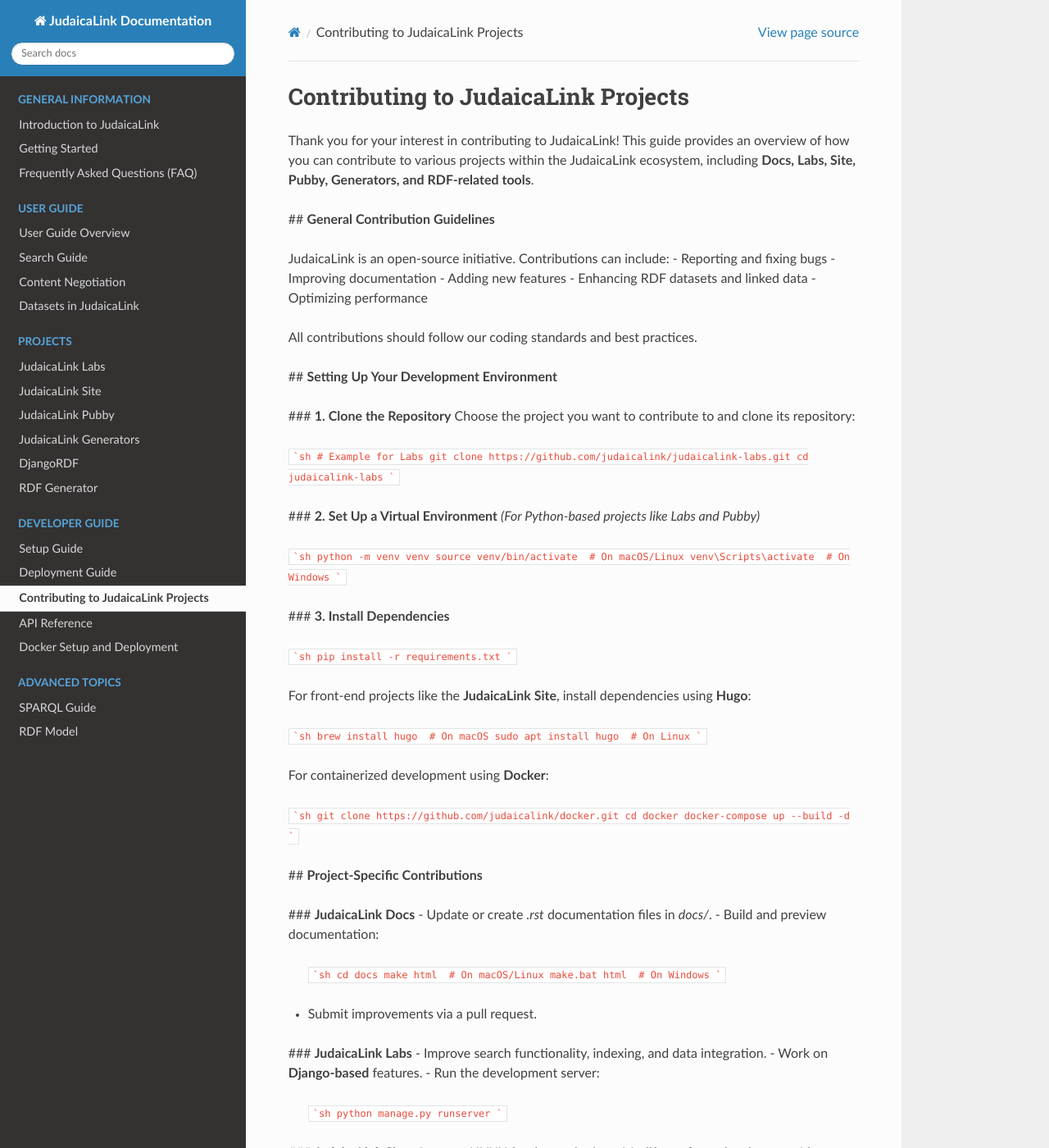
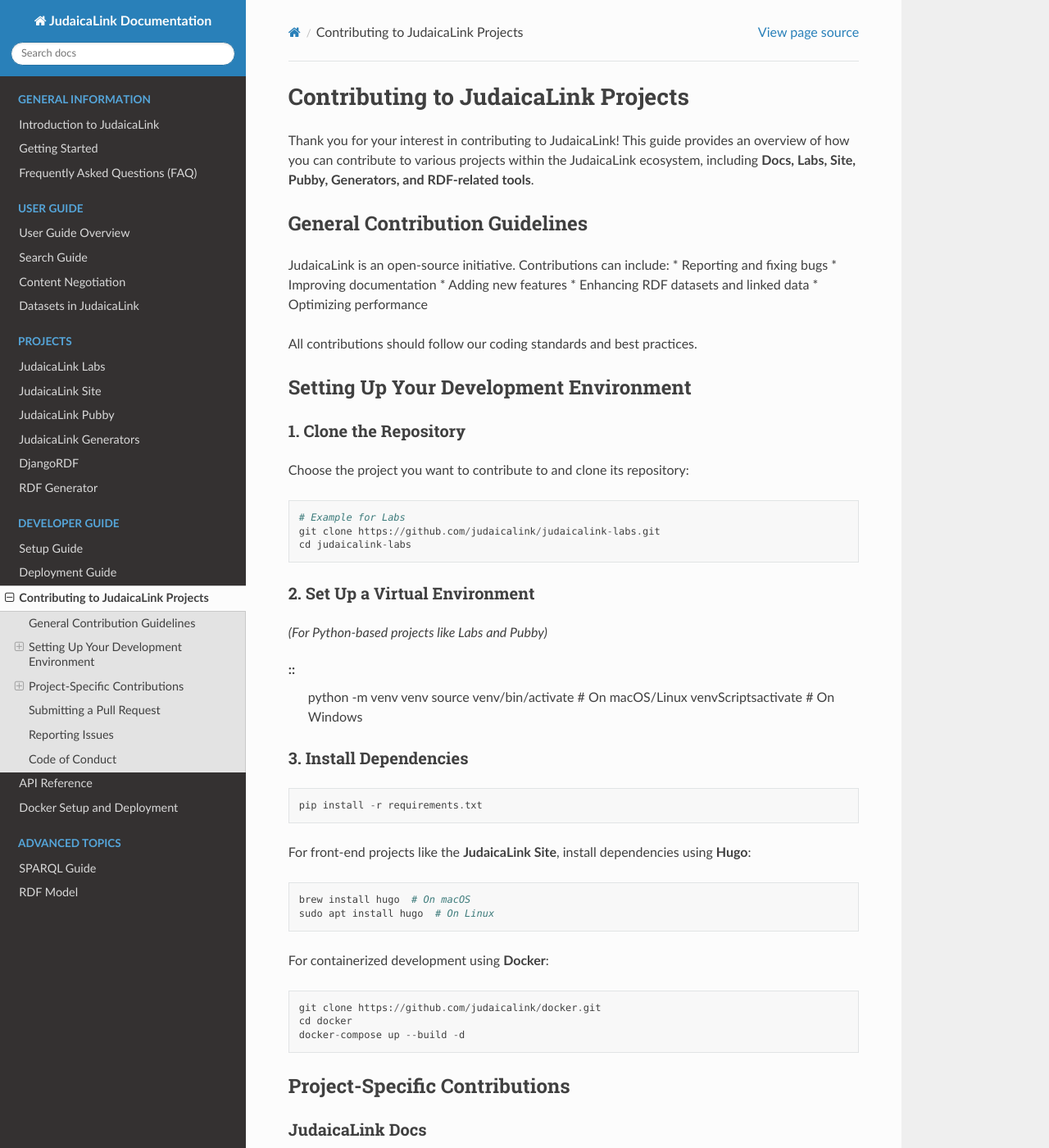
Before and after one commit to bsesic/judaicalink-docs, a Sphinx documentation site: the page built from docs/developer_guide/contributing.rst, in a window 1280 px wide and 1400 px high. Shown: the whole window at 82% size. Built offline with Sphinx 7.4.7 and the Read the Docs theme 3.1.0, drawn with Linux system fonts in a browser that asks for light colours; some of the changed text lies outside the part shown.

Commit message:
contributing.rst updated

````diff
--- a/docs/developer_guide/contributing.rst
+++ b/docs/developer_guide/contributing.rst
@@ -1,4 +1,4 @@
-.. developer_guide_contributing:
+.. _developer_guide_contributing:
 
 ===================================
 Contributing to JudaicaLink Projects
@@ -6,137 +6,160 @@
 
 Thank you for your interest in contributing to JudaicaLink! This guide provides an overview of how you can contribute to various projects within the JudaicaLink ecosystem, including **Docs, Labs, Site, Pubby, Generators, and RDF-related tools**.
 
-## **General Contribution Guidelines**
+General Contribution Guidelines
+===============================
 
 JudaicaLink is an open-source initiative. Contributions can include:
-- Reporting and fixing bugs
-- Improving documentation
-- Adding new features
-- Enhancing RDF datasets and linked data
-- Optimizing performance
+* Reporting and fixing bugs
+* Improving documentation
+* Adding new features
+* Enhancing RDF datasets and linked data
+* Optimizing performance
 
 All contributions should follow our coding standards and best practices.
 
-## **Setting Up Your Development Environment**
+Setting Up Your Development Environment
+=======================================
 
-### **1. Clone the Repository**
+1. Clone the Repository
+------------------------
 Choose the project you want to contribute to and clone its repository:
+::
 
-```sh
-# Example for Labs
-git clone https://github.com/judaicalink/judaicalink-labs.git
-cd judaicalink-labs
-```
+    # Example for Labs
+    git clone https://github.com/judaicalink/judaicalink-labs.git
+    cd judaicalink-labs
 
-### **2. Set Up a Virtual Environment** *(For Python-based projects like Labs and Pubby)*
+2. Set Up a Virtual Environment
+-------------------------------
+*(For Python-based projects like Labs and Pubby)*
 
-```sh
-python -m venv venv
-source venv/bin/activate  # On macOS/Linux
-venv\Scripts\activate  # On Windows
-```
+::
+    python -m venv venv
+    source venv/bin/activate  # On macOS/Linux
+    venv\Scripts\activate  # On Windows
 
-### **3. Install Dependencies**
+3. Install Dependencies
+------------------------
+::
 
-```sh
-pip install -r requirements.txt
-```
+    pip install -r requirements.txt
 
 For front-end projects like the **JudaicaLink Site**, install dependencies using **Hugo**:
+::
 
-```sh
-brew install hugo  # On macOS
-sudo apt install hugo  # On Linux
-```
+    brew install hugo  # On macOS
+    sudo apt install hugo  # On Linux
 
 For containerized development using **Docker**:
+::
 
-```sh
-git clone https://github.com/judaicalink/docker.git
-cd docker
-docker-compose up --build -d
-```
+    git clone https://github.com/judaicalink/docker.git
+    cd docker
+    docker-compose up --build -d
 
-## **Project-Specific Contributions**
+Project-Specific Contributions
+==============================
 
-### **JudaicaLink Docs**
-- Update or create `.rst` documentation files in `docs/`.
-- Build and preview documentation:
+JudaicaLink Docs
+----------------
 
-  ```sh
-  cd docs
-  make html  # On macOS/Linux
-  make.bat html  # On Windows
-  ```
-- Submit improvements via a pull request.
+* Update or create `.rst` documentation files in `docs/`.
+* Build and preview documentation:
 
-### **JudaicaLink Labs**
-- Improve search functionality, indexing, and data integration.
-- Work on **Django-based** features.
-- Run the development server:
+::
 
-  ```sh
+    cd docs
+    make html  # On macOS/Linux
+    make.bat html  # On Windows
+
+* Submit improvements via a pull request.
+
+JudaicaLink Labs
+----------------
+
+* Improve search functionality, indexing, and data integration.
+* Work on **Django-based** features.
+* Run the development server:
+
+::
+
   python manage.py runserver
-  ```
 
-### **JudaicaLink Site**
-- Improve UI/UX for the static site.
-- Modify `config.toml` and `content/` for new pages.
-- Preview site changes:
 
-  ```sh
+JudaicaLink Site
+----------------
+
+* Improve UI/UX for the static site.
+* Modify `config.toml` and `content/` for new pages.
+* Preview site changes:
+
+::
+
   hugo server
-  ```
 
-### **JudaicaLink Pubby**
-- Enhance SPARQL querying and linked data support.
-- Improve the Jena Fuseki-based triple store.
-- Test Pubby:
+JudaicaLink Pubby
+-----------------
 
-  ```sh
-  python manage.py runserver
-  ```
+* Enhance SPARQL querying and linked data support.
+* Improve the Jena Fuseki-based triple store.
+* Test Pubby:
 
-### **JudaicaLink Generators & RDF Tools**
-- Improve data ingestion pipelines.
-- Enhance RDF transformation scripts.
-- Validate RDF outputs with:
+::
+    python manage.py runserver
 
-  ```sh
+
+JudaicaLink Generators & RDF Tools
+----------------------------------
+
+* Improve data ingestion pipelines.
+* Enhance RDF transformation scripts.
+* Validate RDF outputs with:
+
+::
+
   rapper -i rdfxml -o turtle data.rdf
-  ```
 
-## **Submitting a Pull Request**
+
+Submitting a Pull Request
+=========================
 
 1. Fork the repository on GitHub.
 2. Create a new feature branch:
 
-   ```sh
-   git checkout -b feature-new-update
-   ```
+::
+
+    git checkout -b feature-new-update
+
 3. Make changes and commit them:
 
-   ```sh
-   git add .
-   git commit -m "Added new feature"
-   ```
+::
+
+    git add .
+    git commit -m "Added new feature"
+
 4. Push to your fork:
 
-   ```sh
-   git push origin feature-new-update
-   ```
+::
+
+    git push origin feature-new-update
+
 5. Open a pull request on GitHub and describe your changes.
 
-## **Reporting Issues**
+Reporting Issues
+================
+
 If you encounter a bug, have a feature request, or need help, open an issue in the relevant GitHub repository:
-- **Docs:** [https://github.com/judaicalink/judaicalink-docs/issues](https://github.com/judaicalink/judaicalink-docs/issues)
-- **Labs:** [https://github.com/judaicalink/judaicalink-labs/issues](https://github.com/judaicalink/judaicalink-labs/issues)
-- **Site:** [https://github.com/judaicalink/judaicalink-site/issues](https://github.com/judaicalink/judaicalink-site/issues)
-- **Pubby:** [https://github.com/lod-pubby/pubby-django/issues](https://github.com/lod-pubby/pubby-django/issues)
-- **Generators:** [https://github.com/judaicalink/judaicalink-generators/issues](https://github.com/judaicalink/judaicalink-generators/issues)
+* **Docs:** [https://github.com/judaicalink/judaicalink-docs/issues](https://github.com/judaicalink/judaicalink-docs/issues)
+* **Labs:** [https://github.com/judaicalink/judaicalink-labs/issues](https://github.com/judaicalink/judaicalink-labs/issues)
+* **Site:** [https://github.com/judaicalink/judaicalink-site/issues](https://github.com/judaicalink/judaicalink-site/issues)
+* **Pubby:** [https://github.com/lod-pubby/pubby-django/issues](https://github.com/lod-pubby/pubby-django/issues)
+* **Generators:** [https://github.com/judaicalink/judaicalink-generators/issues](https://github.com/judaicalink/judaicalink-generators/issues)
 
-## **Code of Conduct**
+Code of Conduct
+===============
+
 All contributors are expected to follow the **JudaicaLink Code of Conduct** to ensure a respectful and collaborative environment.
 
 ---
-Thank you for contributing to JudaicaLink! 🚀
+Thank you for contributing to JudaicaLink! \🚀
````
Also changed, not shown: docs/developer_guide/api_reference.rst (+13 -9 lines).
